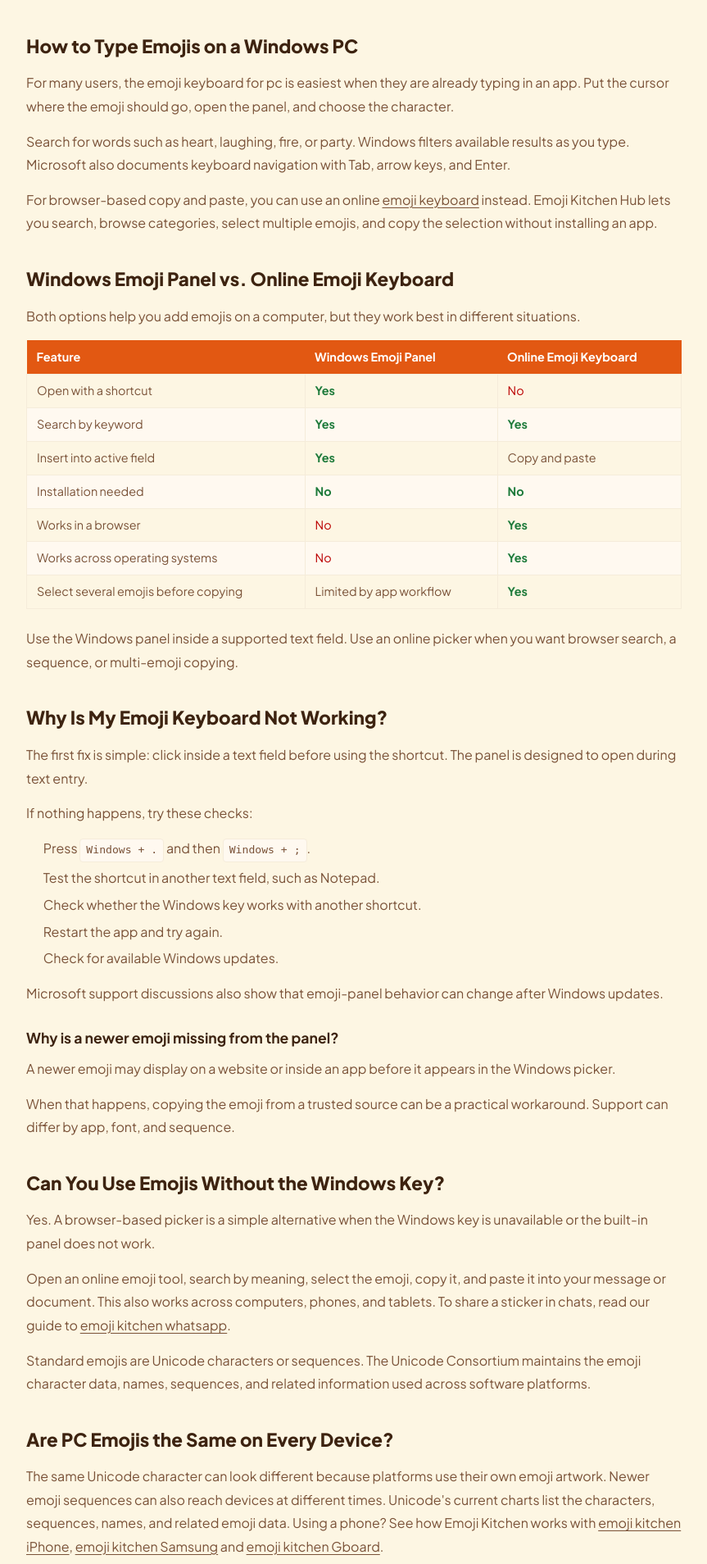
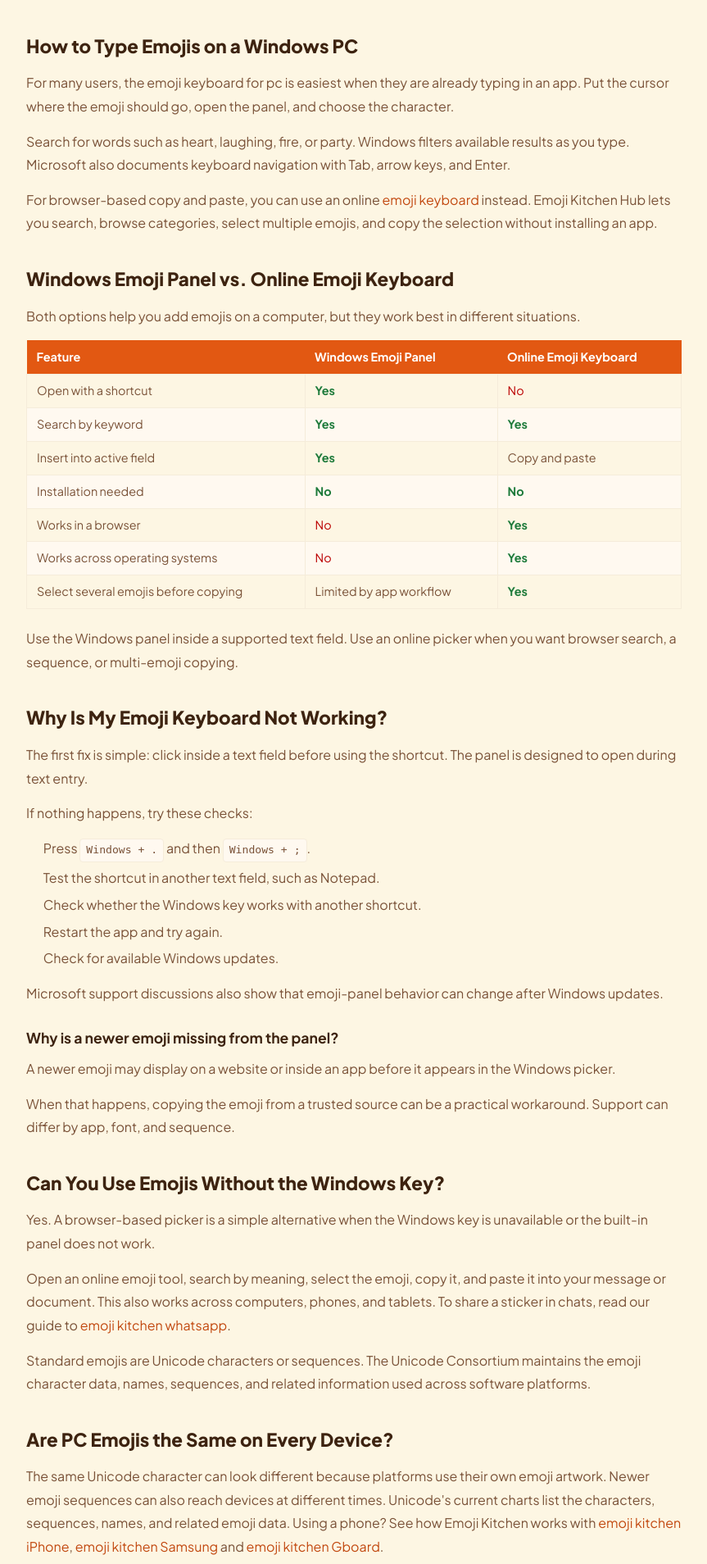
Before and after one commit to abdulmoiz1425/Emoji-Kitchen, a Django app: page /emoji-keyboard-for-pc/ in a window 1280 px wide. Shown: the part 1514-3422 px from the top of the page at 82% size, without its empty margins (208-1071 px from the left). Run offline with Django 4.2, Linux system fonts and the light colour scheme; parts of the project's set-up code (start-up, migrations or seed data) failed here and were passed over; some libraries are stand-ins or nearby versions.

Commit message:
text colot

```diff
--- a/kitchen/templates/kitchen/emoji_combos.html
+++ b/kitchen/templates/kitchen/emoji_combos.html
@@ -373,7 +373,7 @@
         mixes from supported emoji pairs. Google describes its combine mode as mixing two individual
         emojis into a sticker.
       </p>
-      <p>Use <strong><a href="{% url 'home' %}#kitchen">Emoji Kitchen</a></strong> when you want one custom image instead of several characters placed side by side. Make one with the <a href="{% url 'emoji_maker' %}">emoji maker</a> or <a href="{% url 'emoji_generator' %}">emoji generator</a>, copy single emojis from the <a href="{% url 'emoji_keyboard' %}">emoji keyboard</a> (Windows users can see the <a href="{% url 'emoji_keyboard_for_pc' %}" style="text-decoration:underline;text-underline-offset:3px">emoji keyboard for PC guide</a>), and read the <a href="{% url 'blog' %}">emoji kitchen blog</a> for guides such as <a href="/blog/emoji-kitchen-iphone/">Emoji Kitchen on iPhone</a>.</p>
+      <p>Use <strong><a href="{% url 'home' %}#kitchen">Emoji Kitchen</a></strong> when you want one custom image instead of several characters placed side by side. Make one with the <a href="{% url 'emoji_maker' %}">emoji maker</a> or <a href="{% url 'emoji_generator' %}">emoji generator</a>, copy single emojis from the <a href="{% url 'emoji_keyboard' %}">emoji keyboard</a> (Windows users can see the <a href="{% url 'emoji_keyboard_for_pc' %}" style="color:var(--accent-dk);text-decoration:none">emoji keyboard for PC guide</a>), and read the <a href="{% url 'blog' %}">emoji kitchen blog</a> for guides such as <a href="/blog/emoji-kitchen-iphone/">Emoji Kitchen on iPhone</a>.</p>
 
     </div>
   </div>
--- a/kitchen/templates/kitchen/emoji_generator.html
+++ b/kitchen/templates/kitchen/emoji_generator.html
@@ -26,7 +26,7 @@
         This tool focuses on emoji mixes, not AI-made images or new keyboard characters. It creates
         a custom sticker-style image from supported emojis, helping you share a more specific joke,
         mood, or reaction. If you want a wider toolkit, try our <a href="/emoji-maker/" style="text-decoration:underline;text-underline-offset:3px">emoji maker</a>.
-        For standard characters, use the <a href="/emoji-keyboard/">emoji picker</a>. Want to type emojis on Windows? Learn the <a href="/emoji-keyboard-for-pc/" style="text-decoration:underline;text-underline-offset:3px">Emoji Keyboard Shortcut</a>.
+        For standard characters, use the <a href="/emoji-keyboard/">emoji picker</a>. Want to type emojis on Windows? Learn the <a href="/emoji-keyboard-for-pc/" style="color:var(--accent-dk);text-decoration:none">Emoji Keyboard Shortcut</a>.
       </p>
     </div>
     <div class="quick-answer animate-up">
--- a/kitchen/templates/kitchen/emoji_keyboard.html
+++ b/kitchen/templates/kitchen/emoji_keyboard.html
@@ -205,7 +205,7 @@
 </div>
 
 <h3>Windows PC</h3>
-<p>Place the cursor inside a text field, then press <kbd>Windows + .</kbd> to open the Windows emoji panel. Microsoft also lists <kbd>Windows + ;</kbd> as a shortcut. You can browse with the mouse or keep typing to search. The panel can also include GIFs, kaomoji, and symbols, depending on your Windows version. For the full walkthrough, read our <a href="{% url 'emoji_keyboard_for_pc' %}" style="text-decoration:underline;text-underline-offset:3px">Windows Emoji Keyboard</a> guide.</p>
+<p>Place the cursor inside a text field, then press <kbd>Windows + .</kbd> to open the Windows emoji panel. Microsoft also lists <kbd>Windows + ;</kbd> as a shortcut. You can browse with the mouse or keep typing to search. The panel can also include GIFs, kaomoji, and symbols, depending on your Windows version. For the full walkthrough, read our <a href="{% url 'emoji_keyboard_for_pc' %}" style="color:var(--accent-dk);text-decoration:none">Windows Emoji Keyboard</a> guide.</p>
 
 <h3>Mac</h3>
 <p>On a Mac, place the cursor in a supported text field and press <kbd>Fn / Globe + E</kbd>. You can also choose Edit &gt; Emoji &amp; Symbols to open the Character Viewer. Apple's viewer supports search, categories, recent items, favorites, and available variations such as skin tones.</p>
--- a/kitchen/templates/kitchen/emoji_keyboard_for_pc.html
+++ b/kitchen/templates/kitchen/emoji_keyboard_for_pc.html
@@ -101,7 +101,7 @@
 <h2>How to Type Emojis on a Windows PC</h2>
 <p>For many users, the emoji keyboard for pc is easiest when they are already typing in an app. Put the cursor where the emoji should go, open the panel, and choose the character.</p>
 <p>Search for words such as heart, laughing, fire, or party. Windows filters available results as you type. Microsoft also documents keyboard navigation with Tab, arrow keys, and Enter.</p>
-<p>For browser-based copy and paste, you can use an online <a href="{% url 'emoji_keyboard' %}" style="text-decoration:underline;text-underline-offset:3px">emoji keyboard</a> instead. Emoji Kitchen Hub lets you search, browse categories, select multiple emojis, and copy the selection without installing an app.</p>
+<p>For browser-based copy and paste, you can use an online <a href="{% url 'emoji_keyboard' %}" style="color:var(--accent-dk);text-decoration:none">emoji keyboard</a> instead. Emoji Kitchen Hub lets you search, browse categories, select multiple emojis, and copy the selection without installing an app.</p>
 
 <h2>Windows Emoji Panel vs. Online Emoji Keyboard</h2>
 <p>Both options help you add emojis on a computer, but they work best in different situations.</p>
@@ -139,11 +139,11 @@
 
 <h2>Can You Use Emojis Without the Windows Key?</h2>
 <p>Yes. A browser-based picker is a simple alternative when the Windows key is unavailable or the built-in panel does not work.</p>
-<p>Open an online emoji tool, search by meaning, select the emoji, copy it, and paste it into your message or document. This also works across computers, phones, and tablets. To share a sticker in chats, read our guide to <a href="/blog/emoji-kitchen-whatsapp/" style="text-decoration:underline;text-underline-offset:3px">emoji kitchen whatsapp</a>.</p>
+<p>Open an online emoji tool, search by meaning, select the emoji, copy it, and paste it into your message or document. This also works across computers, phones, and tablets. To share a sticker in chats, read our guide to <a href="/blog/emoji-kitchen-whatsapp/" style="color:var(--accent-dk);text-decoration:none">emoji kitchen whatsapp</a>.</p>
 <p>Standard emojis are Unicode characters or sequences. The Unicode Consortium maintains the emoji character data, names, sequences, and related information used across software platforms.</p>
 
 <h2>Are PC Emojis the Same on Every Device?</h2>
-<p>The same Unicode character can look different because platforms use their own emoji artwork. Newer emoji sequences can also reach devices at different times. Unicode's current charts list the characters, sequences, names, and related emoji data. Using a phone? See how Emoji Kitchen works with <a href="/blog/emoji-kitchen-iphone/" style="text-decoration:underline;text-underline-offset:3px">emoji kitchen iPhone</a>, <a href="/blog/emoji-kitchen-samsung/" style="text-decoration:underline;text-underline-offset:3px">emoji kitchen Samsung</a> and <a href="/blog/emoji-kitchen-gboard/" style="text-decoration:underline;text-underline-offset:3px">emoji kitchen Gboard</a>.</p>
+<p>The same Unicode character can look different because platforms use their own emoji artwork. Newer emoji sequences can also reach devices at different times. Unicode's current charts list the characters, sequences, names, and related emoji data. Using a phone? See how Emoji Kitchen works with <a href="/blog/emoji-kitchen-iphone/" style="color:var(--accent-dk);text-decoration:none">emoji kitchen iPhone</a>, <a href="/blog/emoji-kitchen-samsung/" style="color:var(--accent-dk);text-decoration:none">emoji kitchen Samsung</a> and <a href="/blog/emoji-kitchen-gboard/" style="color:var(--accent-dk);text-decoration:none">emoji kitchen Gboard</a>.</p>
 
 <h2>FAQs</h2>
 <div class="faq-list">
@@ -168,7 +168,7 @@
 <section class="container">
   <div class="ek-cta">
     <h2>Want a Custom Emoji Sticker?</h2>
-    <p>Merge two emojis into one unique image using <a href="{% url 'home' %}" style="text-decoration:underline;text-underline-offset:3px">Emoji Kitchen</a> — free, no sign-up required. You can also use the <a href="{% url 'emoji_maker' %}" style="text-decoration:underline;text-underline-offset:3px">emoji maker</a>, the <a href="{% url 'emoji_generator' %}" style="text-decoration:underline;text-underline-offset:3px">emoji generator</a>, or browse <a href="{% url 'emoji_combos' %}" style="text-decoration:underline;text-underline-offset:3px">emoji combos</a> to copy and paste.</p>
+    <p>Merge two emojis into one unique image using <a href="{% url 'home' %}" style="color:var(--accent-dk);text-decoration:none">Emoji Kitchen</a> — free, no sign-up required. You can also use the <a href="{% url 'emoji_maker' %}" style="color:var(--accent-dk);text-decoration:none">emoji maker</a>, the <a href="{% url 'emoji_generator' %}" style="color:var(--accent-dk);text-decoration:none">emoji generator</a>, or browse <a href="{% url 'emoji_combos' %}" style="color:var(--accent-dk);text-decoration:none">emoji combos</a> to copy and paste.</p>
     <a href="{% url 'home' %}#kitchen" class="btn btn--primary">Open Emoji Kitchen 🍳</a>
   </div>
 </section>
--- a/kitchen/templates/kitchen/emoji_maker.html
+++ b/kitchen/templates/kitchen/emoji_maker.html
@@ -65,7 +65,7 @@
       <h3>Standard Emoji vs Custom Emoji Sticker</h3>
       <p>
         A standard emoji comes from your device keyboard. It may look different across iPhone,
-        Android, Windows, and social apps, but it is still a recognized emoji character. You can browse standard symbols on our <a href="/emoji-keyboard/">emoji keyboard</a>. Need standard characters instead of stickers? See our <a href="/emoji-keyboard-for-pc/" style="text-decoration:underline;text-underline-offset:3px">emoji keyboard for PC</a> guide.
+        Android, Windows, and social apps, but it is still a recognized emoji character. You can browse standard symbols on our <a href="/emoji-keyboard/">emoji keyboard</a>. Need standard characters instead of stickers? See our <a href="/emoji-keyboard-for-pc/" style="color:var(--accent-dk);text-decoration:none">emoji keyboard for PC</a> guide.
       </p>
       <p>
         A custom emoji sticker is different. It is a visual image created from emoji
--- a/kitchen/templates/kitchen/home.html
+++ b/kitchen/templates/kitchen/home.html
@@ -161,7 +161,7 @@
         <p>
           The results are sticker-style pictures, not new standard emojis. They may send as
           images inside messages, which helps the design stay clear across many apps and devices.
-          For standard symbols, an <a href="/emoji-keyboard/" style="text-decoration:underline;text-underline-offset:3px">emoji keyboard online</a> works well. On a PC, the <a href="/emoji-keyboard-for-pc/" style="text-decoration:underline;text-underline-offset:3px">Windows Emoji Keyboard</a> opens with a keyboard shortcut.
+          For standard symbols, an <a href="/emoji-keyboard/" style="text-decoration:underline;text-underline-offset:3px">emoji keyboard online</a> works well. On a PC, the <a href="/emoji-keyboard-for-pc/" style="color:var(--accent-dk);text-decoration:none">Windows Emoji Keyboard</a> opens with a keyboard shortcut.
         </p>
         <a href="#kitchen" class="btn btn--primary" style="margin-top:8px">Try it now →</a>
       </div>
```
Also changed, not shown: kitchen/tests.py (+8 -7 lines).
